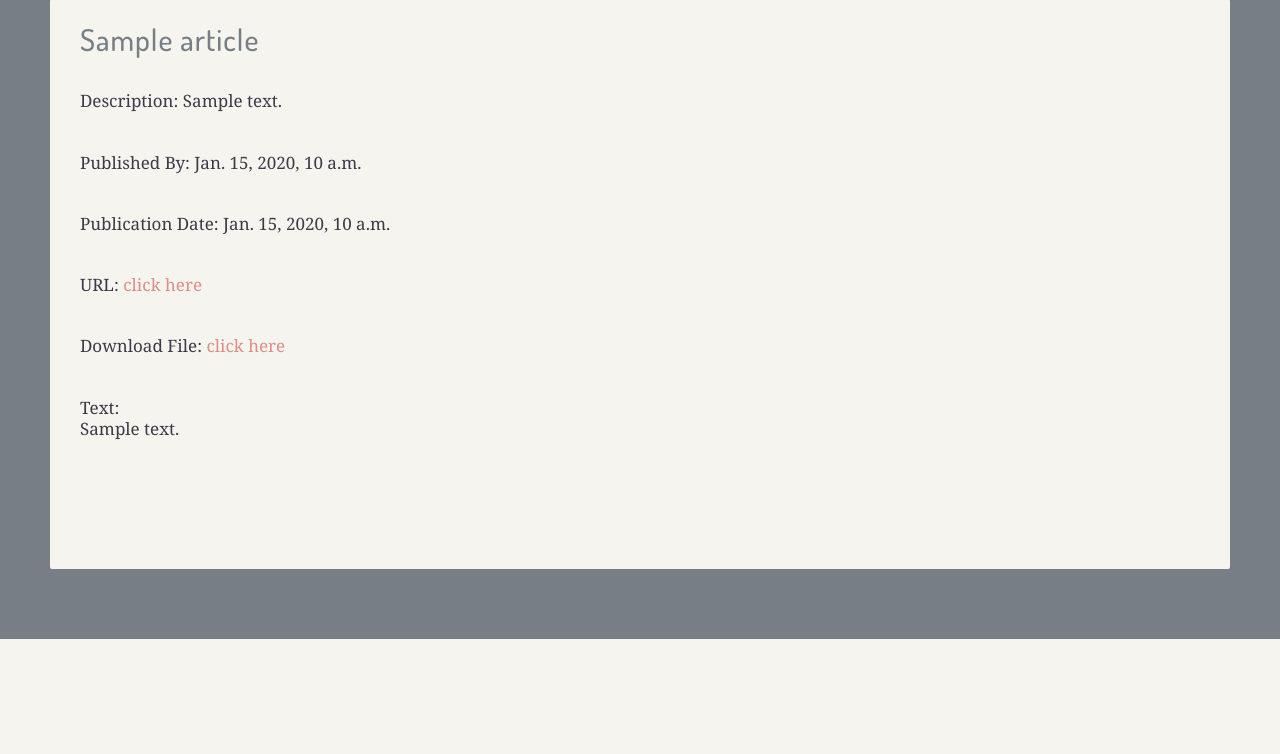
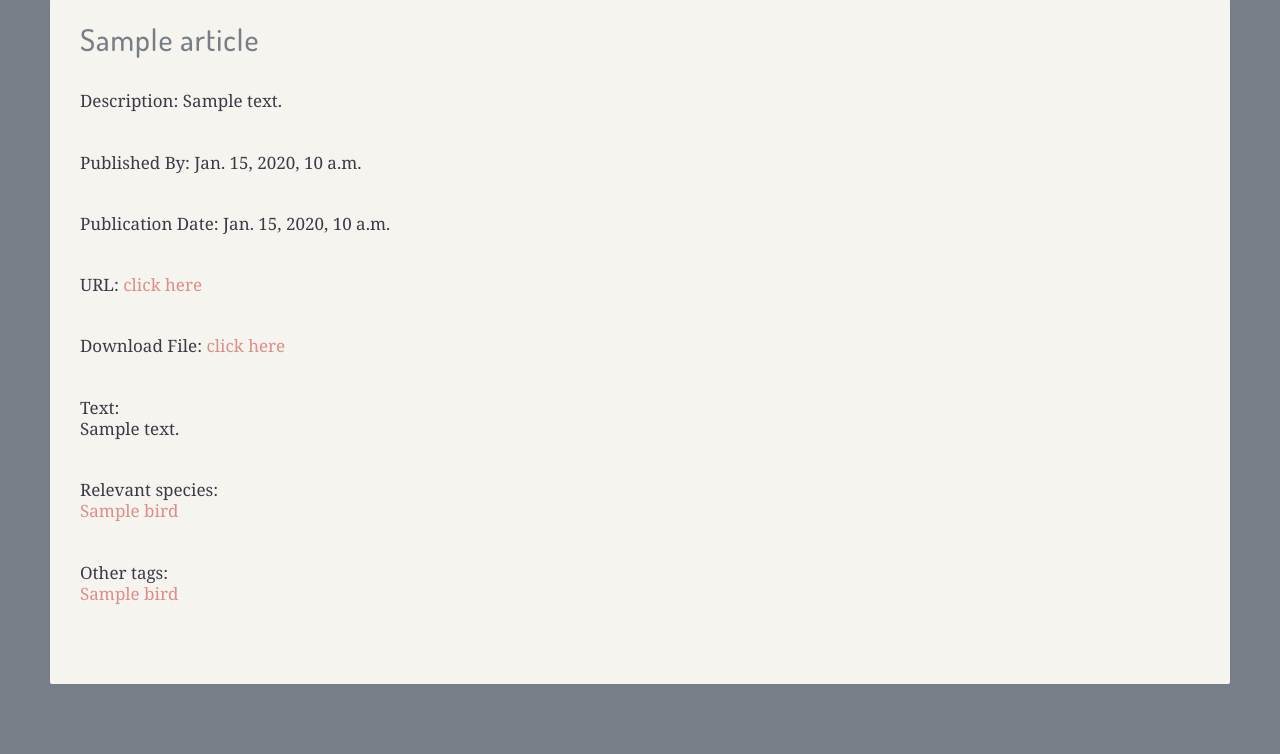
Before and after one commit to katur/forthebirds, a Django app: template creations/templates/article.html in a window 1280 px wide. Shown: the part 197-951 px from the top of the page. Before the commit the page ends 836 px from the top, so only its background shows below. Run offline with Django 3.2, Linux system fonts and the light colour scheme; the template is opened without the code that fills it: most values are stand-ins (such as "Sample title", 1, 10 or a date in 2020); some libraries are stand-ins or nearby versions; some web fonts are replaced.

Commit message:
add species tags and other tags to articles and research pages

```diff
--- a/creations/templates/article.html
+++ b/creations/templates/article.html
@@ -43,4 +43,29 @@
 </div>
 {% endif %}
 
+{% if article.species.all|length %}
+<div>
+  Relevant species:<br>
+  <ul>
+  {% for bird in article.species.all %}
+    <li>
+      <a href="{% url 'bird_url' id=bird.id%}">{{ bird }}</a>
+    </li>
+  {% endfor %}
+  </ul>
+</div>
+{% endif %}
+
+{% if article.tags.all|length %}
+<div>
+  Other tags:<br>
+  <ul>
+  {% for bird in article.tags.all %}
+    <li>
+      <a href="{% url 'bird_url' id=bird.id%}">{{ bird }}</a>
+    </li>
+  {% endfor %}
+  </ul>
+</div>
+{% endif %}
 {% endblock %}
```
Also changed, not shown: creations/templates/research.html (+26 -0 lines).
